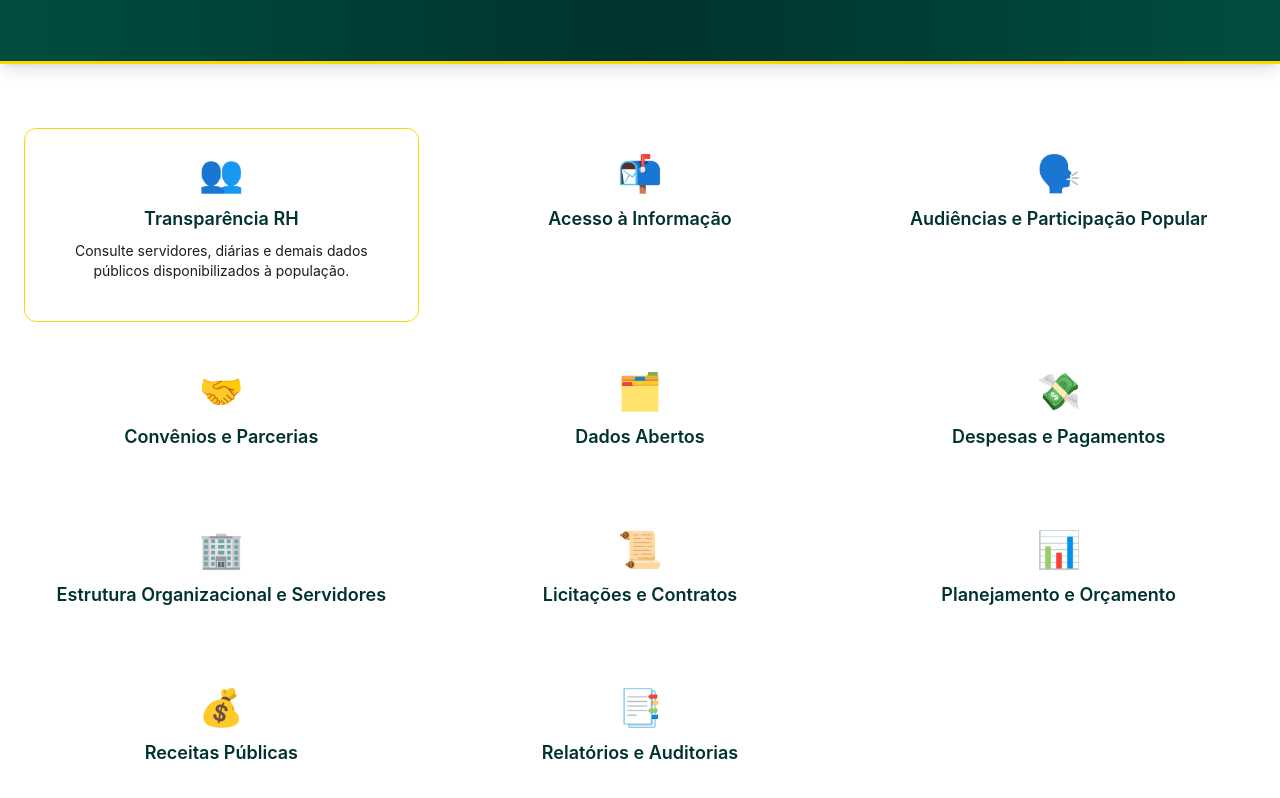
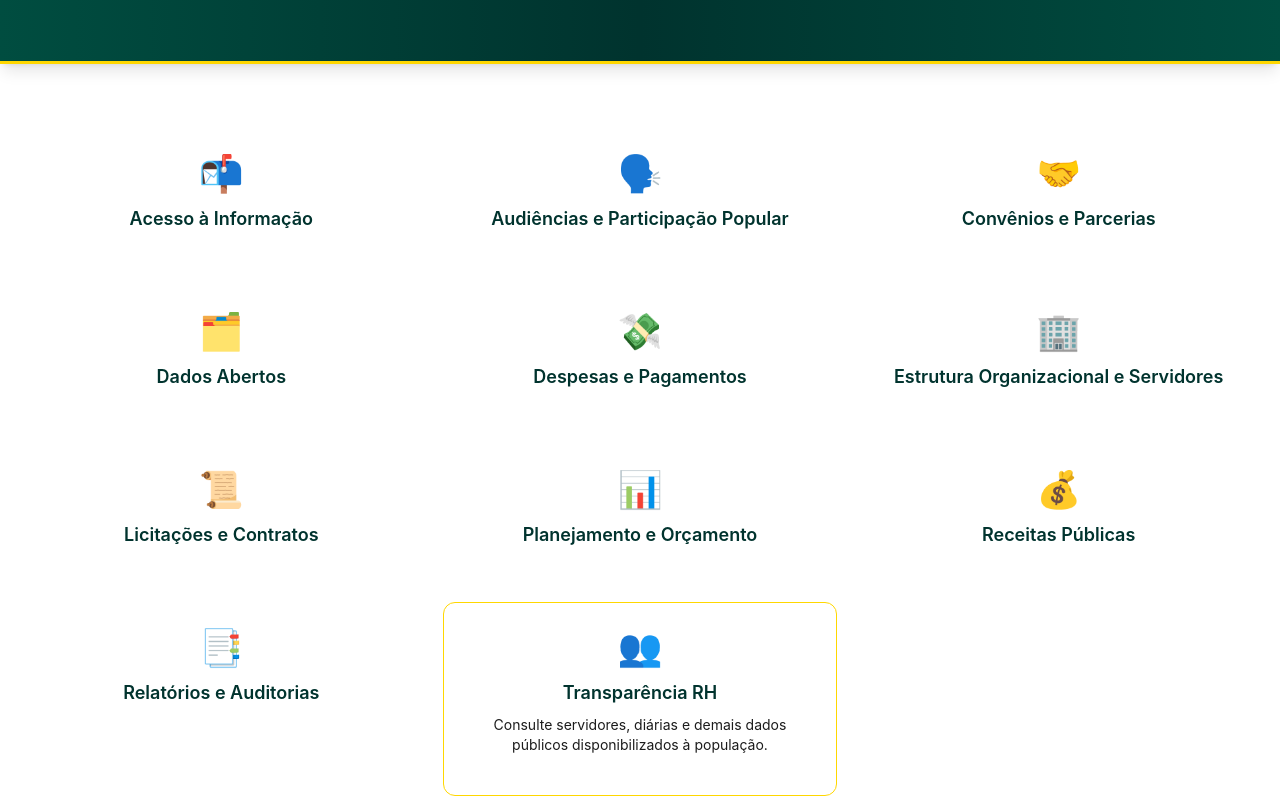
Before and after one commit to ippur/site-ippur, a Next.js app: page /transparencia in a window 1280 px wide. Shown: the part 264-1062 px from the top of the page. Built offline with nearby package versions, Linux system fonts and the light colour scheme.

Commit message:
refactor: remover botão de acesso da transparência RH e tornar card totalmente clicável ajustado no final da lista

```diff
--- a/src/app/transparencia/page.jsx
+++ b/src/app/transparencia/page.jsx
@@ -6,14 +6,6 @@ import { motion } from "framer-motion";
 
 export default function TransparenciaPage() {
   const secoes = [
-    {
-      titulo: "Transparência RH",
-      icon: "👥",
-      desc: "Consulte servidores, diárias e demais dados públicos disponibilizados à população.",
-      href: "https://rpmsolucoes.com.br/wc/transparenciarh.aspx?idCNPJ=16366277000172",
-      externo: true,
-      destaque: true,
-    },
     { titulo: "Acesso à Informação", icon: "📬", link: "/transparencia/acesso-informacao" },
     { titulo: "Audiências e Participação Popular", icon: "🗣️", link: "/transparencia/audiencias" },
     { titulo: "Convênios e Parcerias", icon: "🤝", link: "/transparencia/convenios" },
@@ -24,6 +16,14 @@ export default function TransparenciaPage() {
     { titulo: "Planejamento e Orçamento", icon: "📊", link: "/transparencia/planejamento" },
     { titulo: "Receitas Públicas", icon: "💰", link: "/transparencia/receitas" },
     { titulo: "Relatórios e Auditorias", icon: "📑", link: "/transparencia/relatorios" },
+    {
+      titulo: "Transparência RH",
+      icon: "👥",
+      desc: "Consulte servidores, diárias e demais dados públicos disponibilizados à população.",
+      href: "https://rpmsolucoes.com.br/wc/transparenciarh.aspx?idCNPJ=16366277000172",
+      externo: true,
+      destaque: true,
+    },
   ];
 
   return (
```
